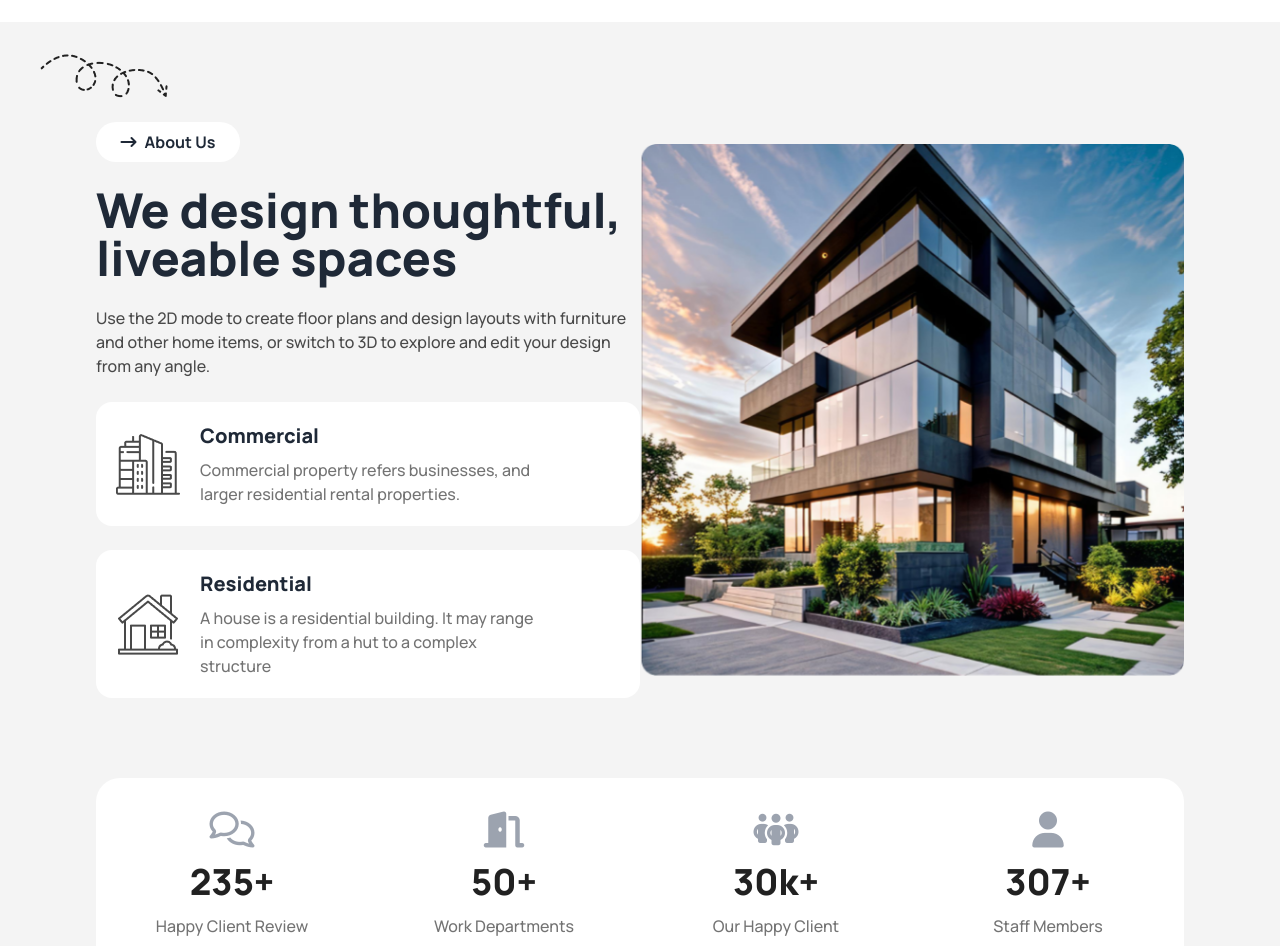
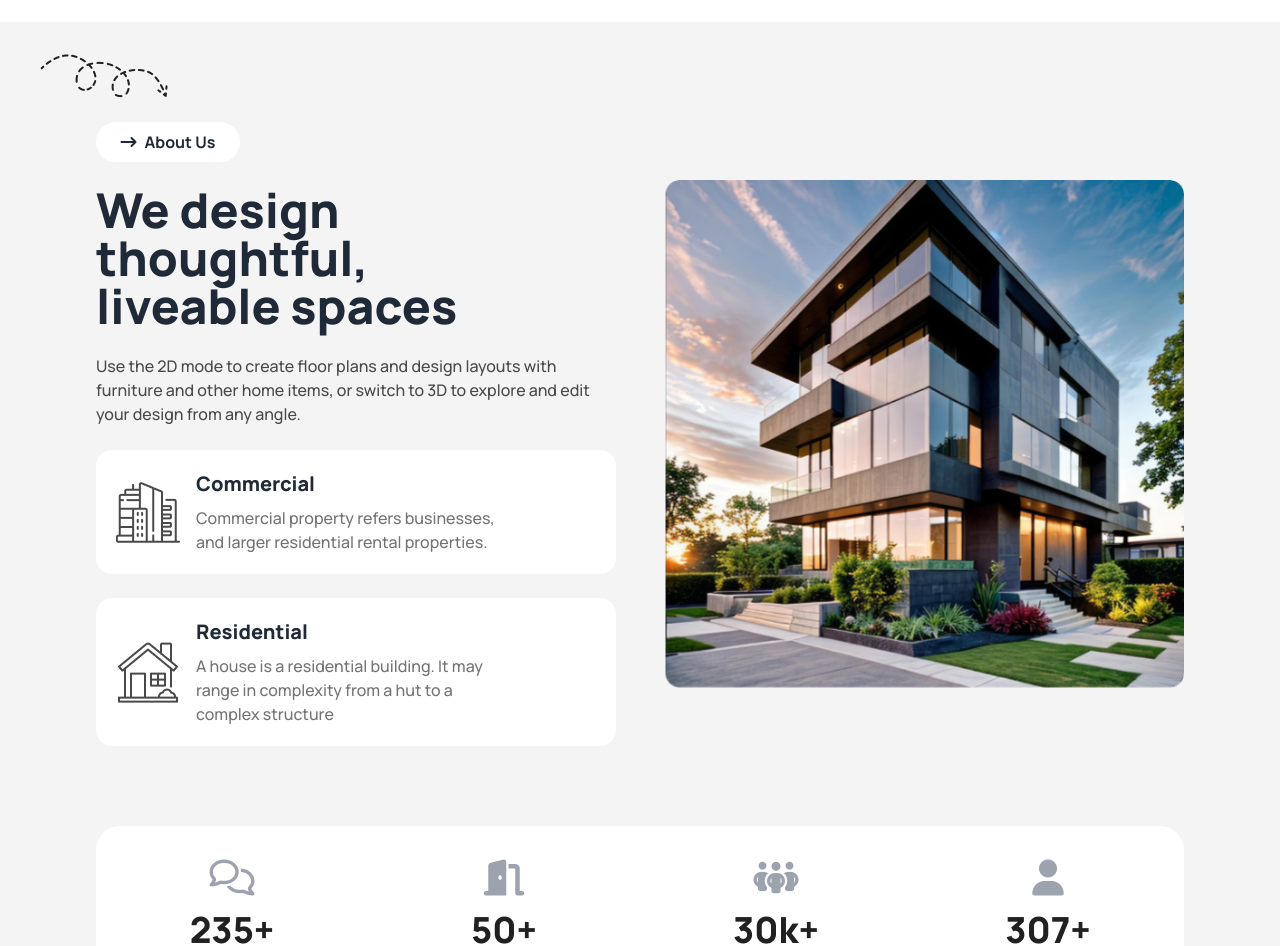
Before and after one commit to Hayder987/assignment-3, a plain HTML site: page index.html in a window 1280 px wide. Shown: the part 920-1866 px from the top of the page. Drawn offline with nearby package versions, Linux system fonts and the light colour scheme.

Commit message:
revised code and changed one line code

```diff
--- a/index.html
+++ b/index.html
@@ -118,7 +118,7 @@
             <img src="./assets/Vector.png" alt="" class="">
           </div>
             <!-- design-content -->
-          <div class="flex justify-between flex-col gap-12 mb-10 lg:mb-20 lg:flex-row lg:gap-0">
+          <div class="flex justify-between flex-col gap-12 mb-10 lg:mb-20 lg:flex-row">
                <!-- text-section -->
                <div class="flex justify-center items-center flex-col w-full lg:justify-start lg:items-start lg:w-1/2 ">
                   <div class="mb-6">
```
